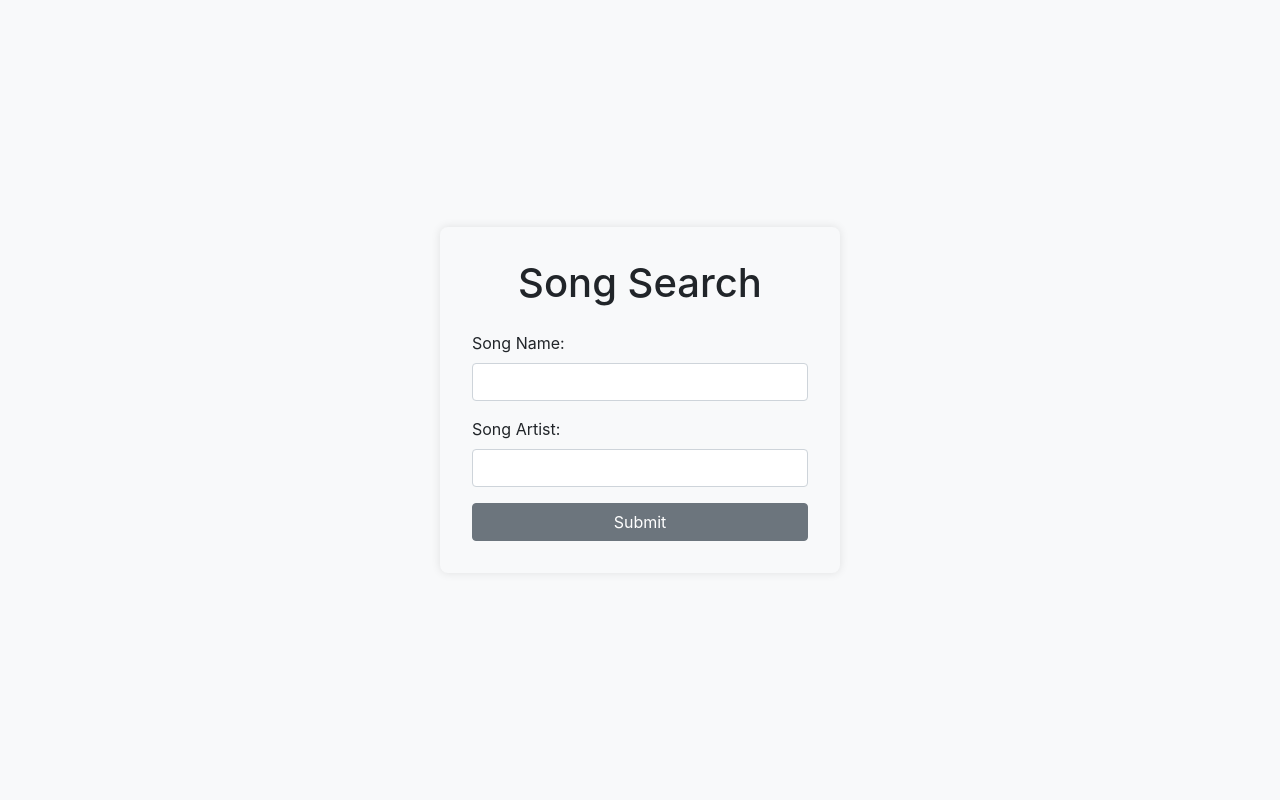
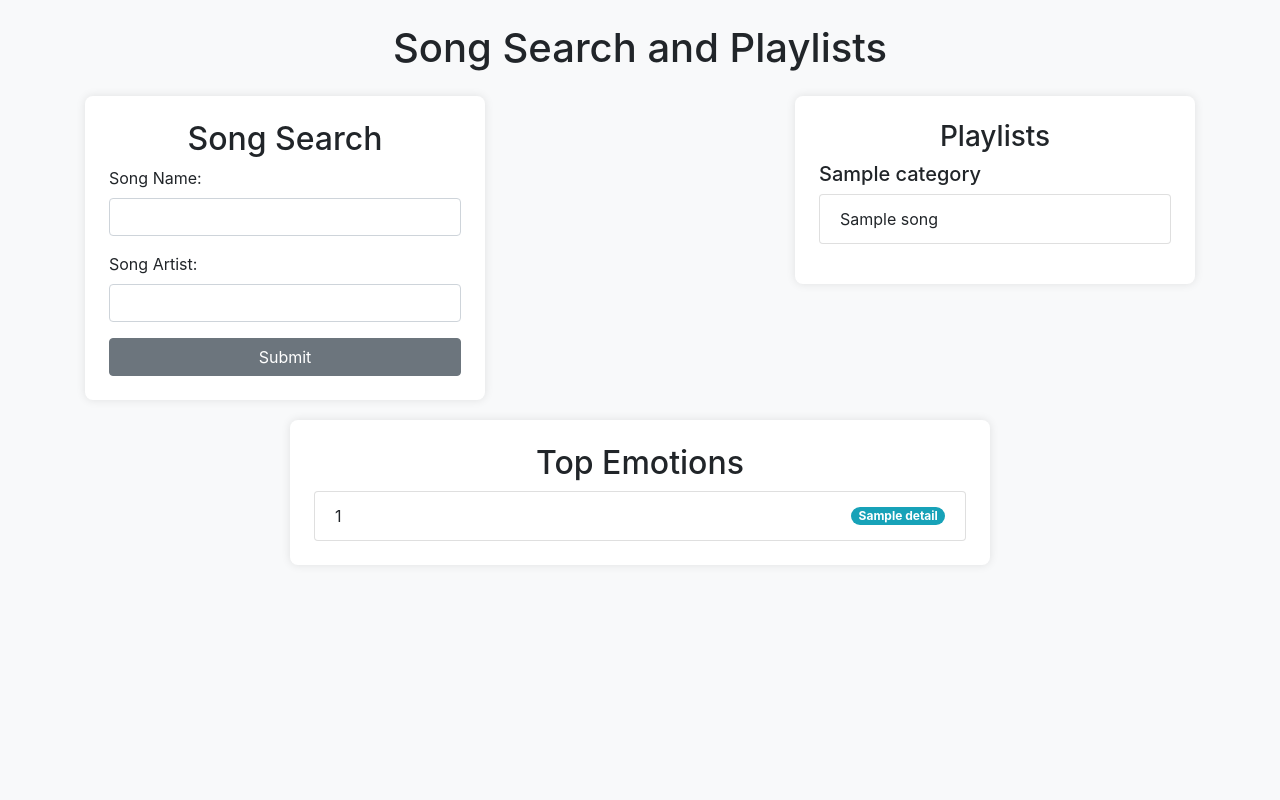
Before and after one commit to pranavcivi/csce470-final, a Flask app: template checkpoint3/templates/base.html in a window 1280 px wide. Run offline with Flask 3, Linux system fonts and the light colour scheme; the template is opened without the code that fills it: most values are stand-ins (such as "Sample title", 1, 10 or a date in 2020); parts of the project's set-up code (start-up, migrations or seed data) failed here and were passed over; some libraries are stand-ins or nearby versions.

Commit message:
adding functionality

```diff
--- a/checkpoint3/flask_app.py
+++ b/checkpoint3/flask_app.py
@@ -5,10 +5,55 @@ import math
 from collections import Counter
 app = Flask(__name__)
 import os
+from flask import Flask, render_template, request, jsonify
+
 
 # os.environ['HTTP_PROXY'] = ''
 # os.environ['HTTPS_PROXY'] = ''
 # os.environ['NO_PROXY'] = 'genius.com,localhost,127.0.0.1'
+
+category_match = {
+    'frustration': 'anxious',
+    'thrilling': 'energetic',
+    'confident': 'curious',
+    'neutral': 'neutral',
+    'hectic': 'anxious',
+    'passionate': 'passionate',
+    'eager': 'energetic',
+    'animated': 'passionate',
+    'fulfilled': 'content',
+    'electric': 'passionate',
+    'enthusiastic': 'energetic',
+    'delightful': 'happy',
+    'excited': 'energetic',
+    'satisfaction': 'content',
+    'curious': 'curious',
+    'content': 'content',
+    'pleasing': 'happy',
+    'indifferent': 'neutral',
+    'lukewarm': 'neutral',
+    'anxious': 'anxious',
+    'happy': 'happy',
+    'determined': 'curious',
+    'distressed': 'sad',
+    'serious': 'serious',
+    'sorrowful': 'sad',
+    'sad': 'sad',
+    'mild': 'neutral'
+}
+
+playlists = {
+    'happy' : [],
+    'energetic' : [],
+    'curious' : [],
+    'calm' : [],
+    'sad' : [],
+    'anxious' : [],
+    'content' : [],
+    'serious' : [],
+    'passionate' : [],
+    'neutral' : []
+}
 
 k1 = 1.0
 b = 0.9
@@ -68,7 +113,7 @@ def bm25(query, document, doc_length, doc_freqs, avg_doc_length):
 
 @app.route('/')
 def base():
-    return render_template('base.html')
+    return render_template('base.html', playlists=playlists, ranked_docs=None)
 
 @app.route('/algo/<songName>/<songArtist>')
 def algo(songName, songArtist):
@@ -103,6 +148,9 @@ def algo(songName, songArtist):
 
     # Sort documents by score in descending order
     ranked_docs = sorted(scores, key=lambda x: x[1], reverse=True)
+    best_category = ranked_docs[0][0]
+    playlists[category_match[best_category]].append(f'{songName} by {songArtist}')
+    # print(ranked_docs[0])
 
     # Display the ranking results
     # print("Document Rankings:")
@@ -111,7 +159,7 @@ def algo(songName, songArtist):
 
 
 
-    return render_template('algo.html', songName=songName, songArtist=songArtist, song_details=ranked_docs)
+    return render_template('base.html', playlists=playlists, ranked_docs=ranked_docs)
 
 @app.route("/hello")
 def hello_world():
--- a/checkpoint3/templates/base.html
+++ b/checkpoint3/templates/base.html
@@ -9,26 +9,49 @@
         body {
             background-color: #f8f9fae4;
         }
-        .form-container {
+        .content-container {
+            display: flex;
+            flex-direction: row;
+            justify-content: space-between;
+            align-items: flex-start;
+            gap: 20px;
+            margin-top: 20px;
+        }
+        .form-box, .playlists-box {
+            width: 100%;
+            max-width: 400px;
+            padding: 1.5rem;
+            box-shadow: 0px 0px 10px rgba(0, 0, 0, 0.1);
+            border-radius: 8px;
+            background-color: white;
+        }
+        .emotions-box {
+            width: 100%;
+            max-width: 700px;
+            padding: 1.5rem;
+            box-shadow: 0px 0px 10px rgba(0, 0, 0, 0.1);
+            border-radius: 8px;
+            background-color: white;
+        }
+        .playlists-box {
+            overflow-y: auto;
+            max-height: 80vh;
+        }
+        .emotions-container {
+            margin-top: 20px;
             display: flex;
             justify-content: center;
-            align-items: center;
-            height: 100vh;
-        }
-        .form-box {
-            width: 100%;
-            max-width: 400px;
-            padding: 2rem;
-            box-shadow: 0px 0px 10px rgba(0, 0, 0, 0.1);
-            border-radius: 8px;
         }
     </style>
 </head>
 <body>
 
-<div class="container form-container">
-    <div class="form-box bg-light">
-        <h1 class="text-center mb-4">Song Search</h1>
+<div class="container mt-4">
+    <h1 class="text-center mb-4">Song Search and Playlists</h1>
+    <div class="content-container">
+        <!-- Song Search Box -->
+        <div class="form-box">
+            <h2 class="text-center">Song Search</h2>
             <form id="songForm" onsubmit="redirectToLink(event)">
                 <div class="form-group">
                     <label for="songName">Song Name:</label>
@@ -41,6 +64,40 @@
                 <button type="submit" class="btn btn-secondary btn-block">Submit</button>
             </form>
         </div>
+
+        <!-- Playlists Box -->
+        <div class="playlists-box">
+            <h3 class="text-center">Playlists</h3>
+            {% for category, songs in playlists.items() %}
+                {% if songs %}
+                    <div class="mb-3">
+                        <h5>{{ category }}</h5>
+                        <ul class="list-group">
+                            {% for song in songs %}
+                                <li class="list-group-item">{{ song }}</li>
+                            {% endfor %}
+                        </ul>
+                    </div>
+                {% endif %}
+            {% endfor %}
+        </div>
+    </div>
+
+    {% if ranked_docs %}
+    <div class="emotions-container">
+        <div class="emotions-box">
+            <h2 class="text-center">Top Emotions</h2>
+            <ul class="list-group">
+                {% for detail in ranked_docs[:5] %}
+                    <li class="list-group-item d-flex justify-content-between align-items-center">
+                        {{ detail[0] }}
+                        <span class="badge badge-info badge-pill">{{ detail[1] }}</span>
+                    </li>
+                {% endfor %}
+            </ul>
+        </div>
+    </div>
+    {% endif %}
 </div>
 
 <script>
```
Lines whose indentation alone changed are shown as unchanged.
